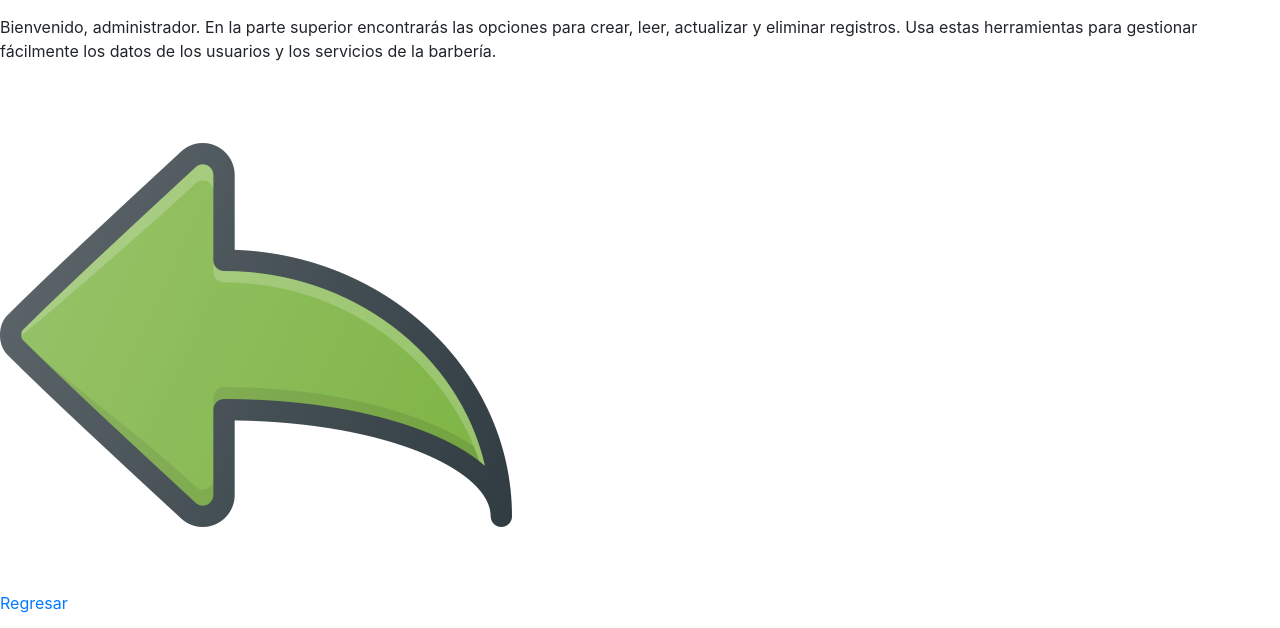
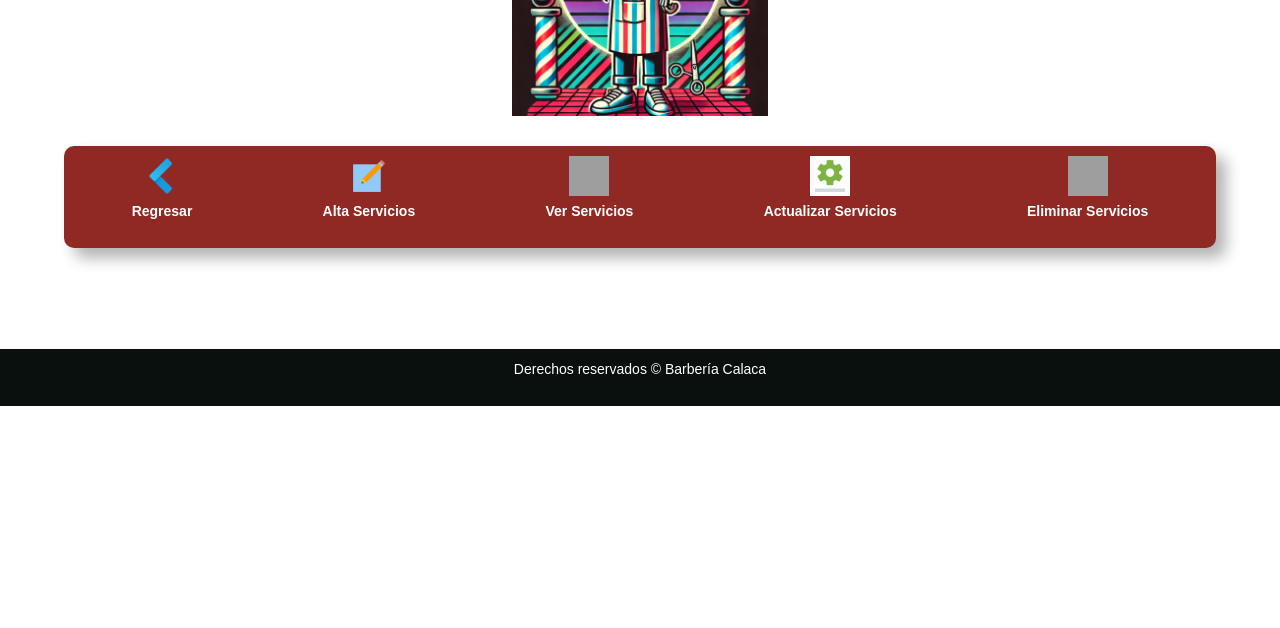
Before and after one commit to Arizmendi04/BarberiaEP2, a PHP site: page /usuarioAdmin/admin.php in a window 1280 px wide. Shown: the part 394-1022 px from the top of the page. After the commit the page ends 800 px from the top, so only its background shows below. Run offline with PHP 8.4, Linux system fonts and the light colour scheme; a user stored in the database is signed in; some libraries are stand-ins or nearby versions; grey boxes are pictures that could not be loaded.

Commit message:
se le dio diseño al menu del admin y se empezo a diseñar el alta de servicios

```diff
--- a/Static/css/index.css
+++ b/Static/css/index.css
@@ -19,8 +19,8 @@
 }
 
 .imagen_index{
-    width: 22%;
-    height: 22%;
+    width: 20%;
+    height: 20%;
 }
 
 /* Estilo index*/
--- a/Static/css/login.css
+++ b/Static/css/login.css
@@ -18,7 +18,7 @@
     width: 100%;
     max-width: 400px; /* Tamaño máximo del formulario */
     margin: 0 auto; /* Centra el formulario horizontalmente */
-    background-color: #ffffff;
+    background-color: grey;
     border-radius: 10px;
     padding: 20px;
     box-shadow: 0 4px 6px rgba(0, 0, 0, 0.1);
--- a/includes/head.php
+++ b/includes/head.php
@@ -11,12 +11,3 @@
     <script src="https://cdnjs.cloudflare.com/ajax/libs/popper.js/1.12.9/umd/popper.min.js" integrity="sha384-ApNbgh9B+Y1QKtv3Rn7W3mgPxhU9K/ScQsAP7hUibX39j7fakFPskvXusvfa0b4Q" crossorigin="anonymous"></script>
     <script src="https://maxcdn.bootstrapcdn.com/bootstrap/4.0.0/js/bootstrap.min.js" integrity="sha384-JZR6Spejh4U02d8jOt6vLEHfe/JQGiRRSQQxSfFWpi1MquVdAyjUar5+76PVCmYl" crossorigin="anonymous"></script>
 </head>
-<body>
-
-    <div class="contenedor-estetica">
-        <div class="imagen"></div>
-        <div>
-            <header>
-                <h1>App Peluqueria</h1>
-            </header>
-</body>
--- a/logout.php
+++ b/logout.php
@@ -5,6 +5,6 @@
 
     session_start();
     session_destroy();
-    header("Location: index.php");
+    header("Location: index.html");
 
 ?>
--- a/usuarioAdmin/admin.php
+++ b/usuarioAdmin/admin.php
@@ -1,7 +1,8 @@
-<?php include '../includes/head.php' ?>
+<?php
+include '../includes/head.php';
 
-<?php
 session_start();
+
 // Verificar si la sesión está activa
 if (!isset($_SESSION['usuario'])) {
     // Si no hay sesión, redirigir al login
@@ -10,36 +11,73 @@
 }
 ?>
 
-<article class="entrada">
-    <div class="entrada__imagen">
-        <div class="entrada_contenido">
-            <h4 class="no-margin">Barbershop México</h4>
+<!DOCTYPE html>
+<html lang="en">
+<head>
+    <meta charset="UTF-8">
+    <meta name="viewport" content="width=device-width, initial-scale=1.0">
+    <title>Administrador - Barbershop México</title>
+    <link rel="stylesheet" href="../Static/css/styles.css">
+    <link rel="stylesheet" href="../Static/css/header.css">
+    <link rel="stylesheet" href="../Static/css/index.css">
+</head>
+<body>
+    <header>
+        <div class="logo">Barberia Calaca</div>
+        <nav>
+            <ul>
+                <li><a href="../index.html">Inicio</a></li>
+                <li><a href="#about">Acerca</a></li>
+                <li><a href="../logout.php">Cerrar Sesión</a></li>
+            </ul>
+        </nav>
+    </header>
 
-            <p>
-                <a href="create.php">
-                    <img src="../Static/img/c.png">
-                </a> |
-                <a href="read.php">
-                    <img src="../Static/img/r.png">
-                </a> |
-                <a href="consultaDU.php">
-                    <img src="../Static/img/u.gif">
-                </a> |
-                <a href="consultaDU.php">
-                    <img src="../Static/img/d.png">
-                </a>
+    <main>
+        <div>
+            <br>
+            <h1 style="text-align: center"> CRUD Administrador. </h1>
+            <br>
+        </div>
+
+        <div style="margin-left: 5%; margin-right: 5%">
+            <p style="background-color: grey; border-radius: 10px; padding: 10px;">
+            Bienvenido, administrador. En la parte inferior encontrarás las opciones para crear, leer, actualizar y eliminar registros. Usa estas herramientas para gestionar fácilmente los datos de los usuarios y los servicios de la barbería.
             </p>
+        </div>
 
-            <p class="parrafo">Bienvenido, administrador. En la parte superior encontrarás las opciones para crear, leer, actualizar y eliminar registros. Usa estas herramientas para gestionar fácilmente los datos de los usuarios y los servicios de la barbería.</p>
+        <div class="logo_index">
+            <img src="../Static/img/calaca2.png" alt="Descripción de la imagen" class="imagen_index">
+        </div>
 
+        <div class="Enlaces_index">
             <a href="menuadmin.php" class="enlace">
-                <img src="../Static/img/regresar.png">
+            <img src="../Static/img/back.png">
             <p>Regresar</p>
             </a>
+            <a href="create.php" class="enlace">
+            <img src="../Static/img/c.png" alt="Crear">
+            <p>Alta Servicios</p>
+            </a>
+            <a href="read.php" class="enlace">
+            <img src="../Static/img/r.png" alt="Leer">
+            <p>Ver Servicios</p>
+            </a>
+            <a href="consultaDU.php" class="enlace">
+            <img src="../Static/img/u.gif" alt="Actualizar">
+            <p>Actualizar Servicios</p>
+            </a>
+            <a href="consultaDU.php" class="enlace">
+            <img src="../Static/img/d.png" alt="Eliminar">
+            <p>Eliminar Servicios</p>
+            </a>
+        </div>
 
-            <picture>
-                <img loading="lazy" src="../Static/img/2.jpg" alt="imagen blog">
-            </picture>
-        </div>
-    </div>
-</article>
+        <br>
+    </main>
+
+    <footer class="footer">
+        <p>Derechos reservados © Barbería Calaca</p>
+    </footer>
+</body>
+</html>
--- a/validation.php
+++ b/validation.php
@@ -16,7 +16,7 @@
 
     if(($row["usuario"] == $user) && ($row["contrasena"] == $password)){
         $_SESSION["usuario"] = $user;
-        if (str_starts_with($user,"Admin")) {
+        if (str_starts_with($user,"admin1@upemor.edu.mx")) {
             header("Location: usuarioAdmin/menuadmin.php");
         } else {
             header("Location: usuarioRegistrado/usermenu.php");
```
Also changed, not shown: usuarioAdmin/create.php (+54 -22 lines), usuarioAdmin/menuadmin.php (+54 -28 lines), Static/css/styles.css (line endings or trailing spaces), Static/img/calaca2.PNG (added), Static/img/calaca3.PNG (added). Lines whose indentation alone changed are shown as unchanged.
